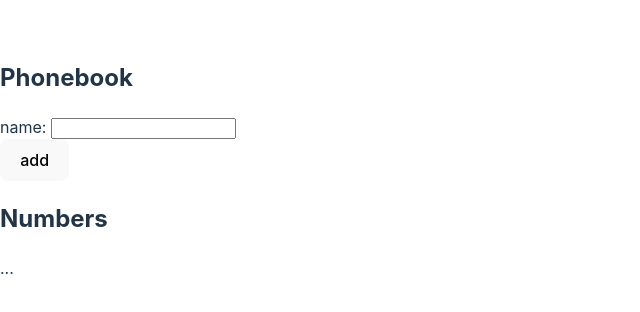
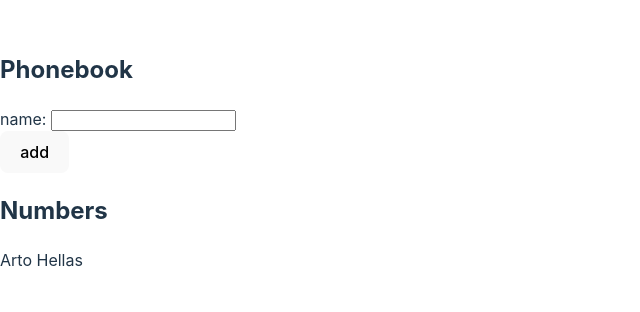
Before and after one commit to Nasretulla/osa2, a React (Vite) app in the folder puhelinluettelo/: page / in a window 1280 px wide. Shown: the part 240-552 px from the top of the page, without its empty margins (0-640 px from the left). Built offline with nearby package versions, Linux system fonts and the light colour scheme.

Commit message:
2.6 puhelinluettelo step1 done

```diff
--- a/puhelinluettelo/src/App.jsx
+++ b/puhelinluettelo/src/App.jsx
@@ -6,19 +6,33 @@ const App = () => {
   ])
   const [newName, setNewName] = useState('')
 
+  const clickHandler = (event) => {
+    console.log(event.target.value)
+    setNewName(event.target.value)
+
+  }
+
+  const addPerson = (event) => {
+
+  }
+
   return (
     <div>
       <h2>Phonebook</h2>
-      <form>
+      <form onSubmit={addPerson}>
         <div>
-          name: <input />
+          name: <input value={newName} onChange={clickHandler}  />
+
         </div>
         <div>
-          <button type="submit">add</button>
+          <button  type="submit">add</button>
         </div>
       </form>
       <h2>Numbers</h2>
-      ...
+      {persons.map((henkilo) => (
+      <p key={henkilo.name}>{henkilo.name}</p>
+      ))}
+
     </div>
   )
 
```
